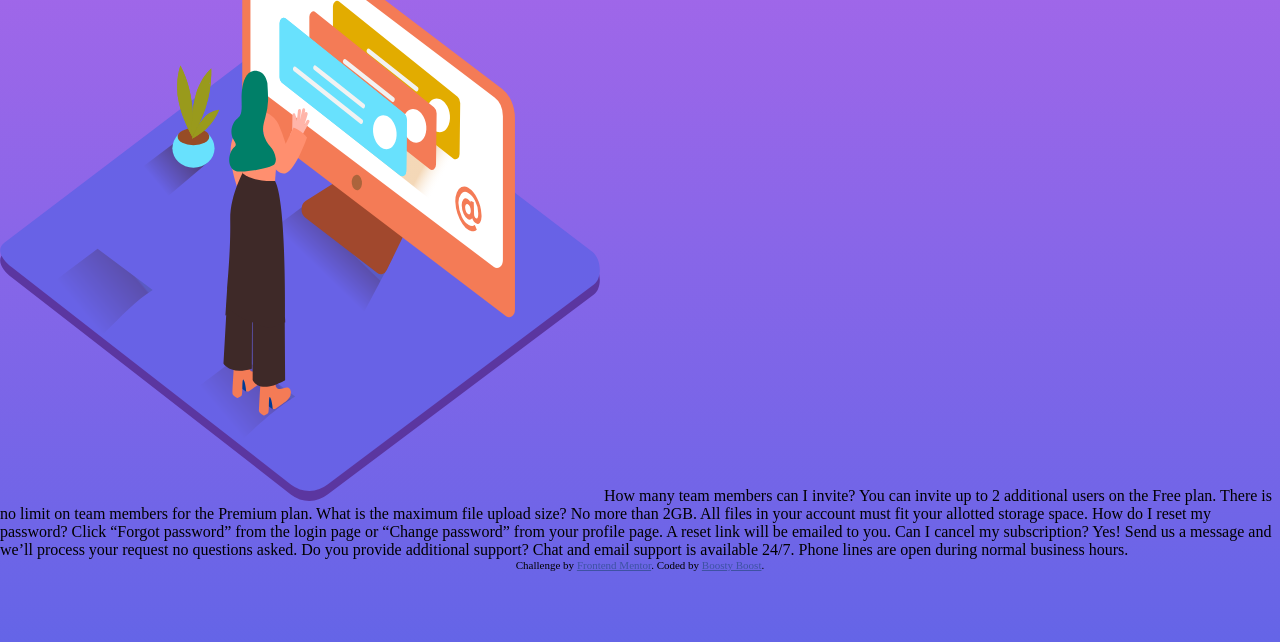
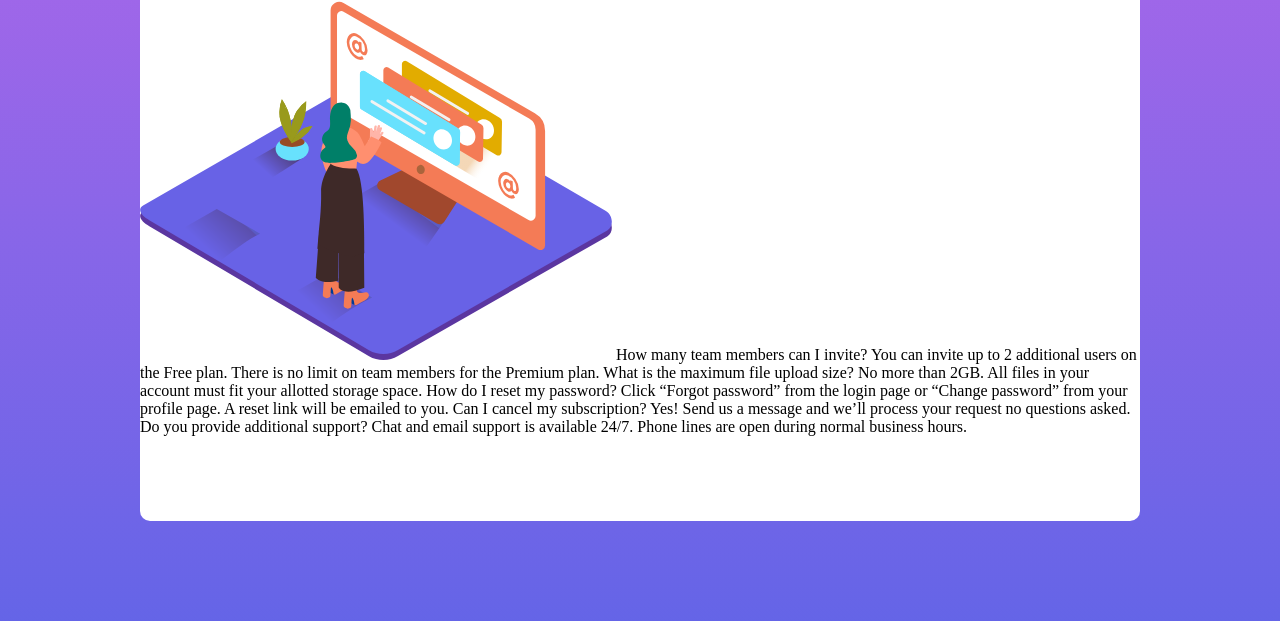
Before and after one commit to boostbm/faq-accordion-card-main, a plain HTML site: page index.html in a window 1280 px wide. Shown: the part 179-821 px from the top of the page. After the commit the page ends 800 px from the top, so only its background shows below. Drawn offline with Linux system fonts and the light colour scheme.

Commit message:
Updated Img

```diff
--- a/index.html
+++ b/index.html
@@ -30,12 +30,6 @@
         support? Chat and email support is available 24/7. Phone lines are open
         during normal business hours.
       </div>
-      <div class="attribution">
-        Challenge by
-        <a href="https://www.frontendmentor.io?ref=challenge" target="_blank"
-          >Frontend Mentor</a
-        >. Coded by <a href="#">Boosty Boost</a>.
-      </div>
     </div>
   </body>
 </html>
--- a/style.css
+++ b/style.css
@@ -3,11 +3,16 @@ body {
   padding: 0;
   background-image: linear-gradient(hsl(273, 75%, 66%), hsl(240, 73%, 65%));
   min-height: 100vh;
+  display: flex;
+  justify-content: center;
+  align-items: center;
 }
 
-img {
-  width: 600px;
+.container {
+  width: 1000px;
   height: 600px;
+  background-color: white;
+  border-radius: 10px;
 }
 
 .attribution {
```
